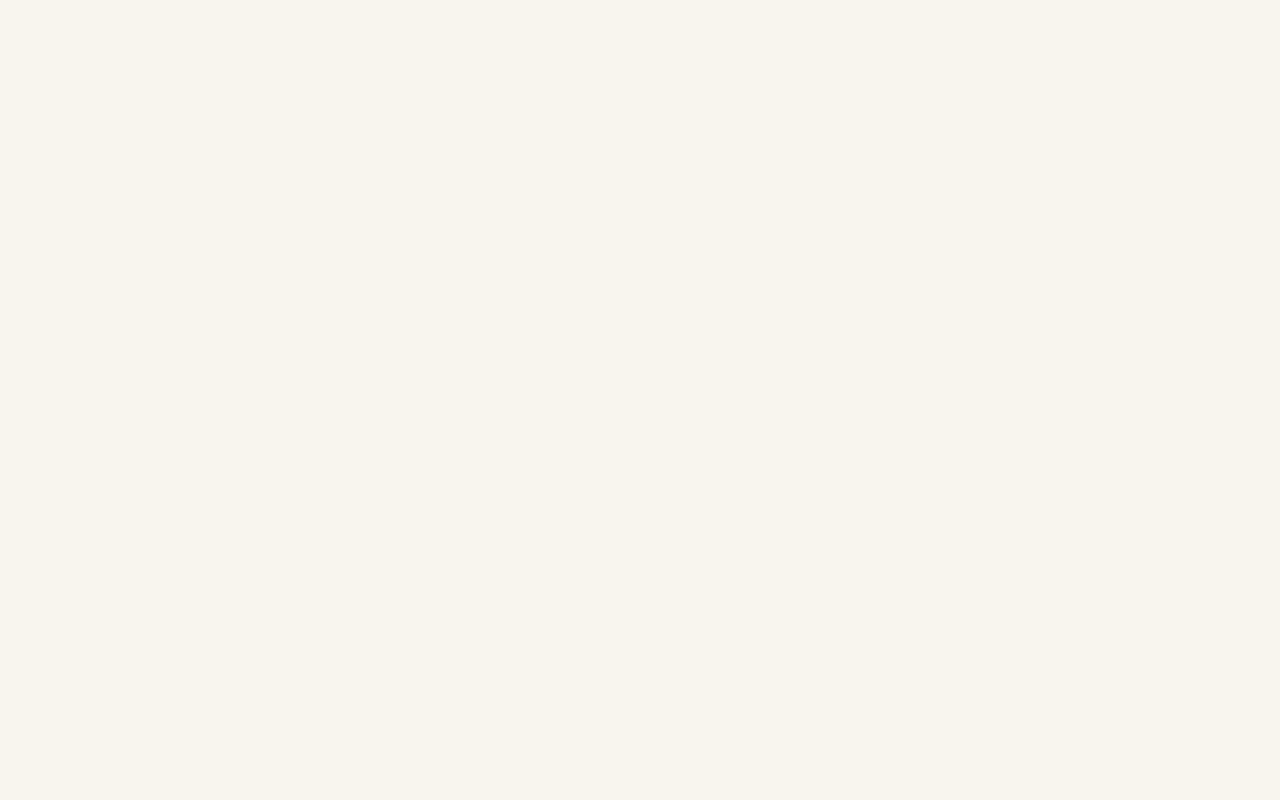
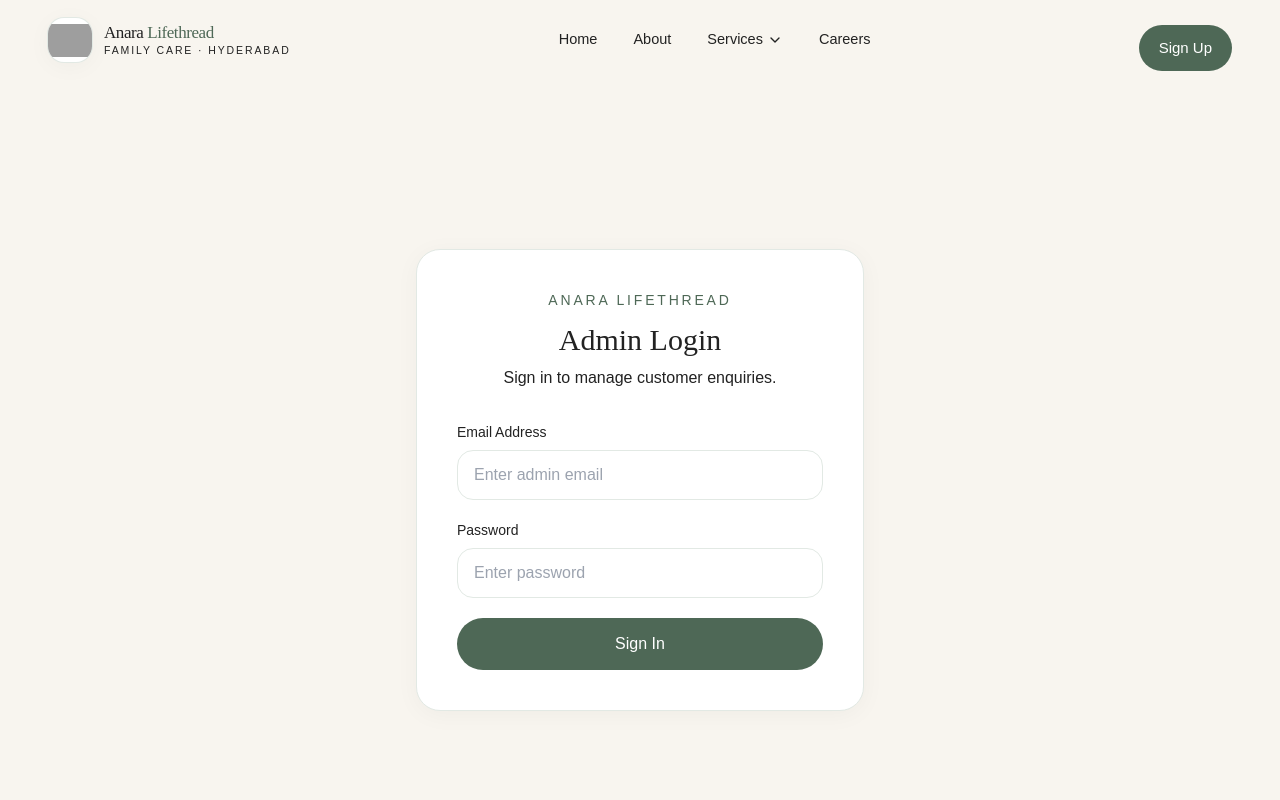
Before and after one commit to Sharath-kancha/anara-pro, a React (Create React App) app: page /#/admin-login in a window 1280 px wide. Shown: the top 800 px of the page. Built offline with nearby package versions, Linux system fonts and the light colour scheme; grey boxes are pictures that could not be loaded.

Commit message:
Fix GitHub Pages admin routing

```diff
--- a/src/App.js
+++ b/src/App.js
@@ -13,6 +13,8 @@ import Privacy from "./pages/Privacy.jsx";
 import Terms from "./pages/Terms.jsx";
 import NotFound from "./pages/NotFound.jsx";
 import Signup from "./pages/Signup";
+import AdminLogin from "./pages/AdminLogin";
+import AdminDashboard from "./pages/AdminDashboard";
 
 function App() {
   return (
@@ -34,6 +36,8 @@ function App() {
   <Route path="/terms" element={<Terms />} />
 
   <Route path="*" element={<NotFound />} />
+  <Route path="/admin-login" element={<AdminLogin />} />
+  <Route path="/admin" element={<AdminDashboard />} />
 </Routes>
     </Layout>
   );
--- a/src/index.js
+++ b/src/index.js
@@ -1,6 +1,6 @@
 import React from "react";
 import ReactDOM from "react-dom/client";
-import { BrowserRouter } from "react-router-dom";
+import { HashRouter } from "react-router-dom";
 
 import "./index.css";
 import App from "./App";
@@ -8,7 +8,7 @@ import App from "./App";
 const root = ReactDOM.createRoot(document.getElementById("root"));
 
 root.render(
-  <BrowserRouter basename="/anara-pro">
+ <HashRouter>
   <App />
-</BrowserRouter>
+</HashRouter>
 );
--- /dev/null
+++ b/src/pages/AdminDashboard.jsx
@@ -0,0 +1,133 @@
+import { useEffect, useState } from "react";
+import { useNavigate } from "react-router-dom";
+import { collection, getDocs } from "firebase/firestore";
+import { onAuthStateChanged, signOut } from "firebase/auth";
+import { auth, db } from "../firebase";
+
+export default function AdminDashboard() {
+  const navigate = useNavigate();
+  const [signups, setSignups] = useState([]);
+  const [loading, setLoading] = useState(true);
+
+  useEffect(() => {
+    const unsubscribe = onAuthStateChanged(auth, async (user) => {
+      if (!user) {
+        navigate("/admin-login");
+        return;
+      }
+
+      try {
+      const snapshot = await getDocs(collection(db, "signups"));
+
+        const data = snapshot.docs.map((doc) => ({
+          id: doc.id,
+          ...doc.data(),
+        }));
+
+        setSignups(data);
+      } catch (error) {
+        console.error("Error loading signups:", error);
+      } finally {
+        setLoading(false);
+      }
+    });
+
+    return () => unsubscribe();
+  }, [navigate]);
+
+  const handleLogout = async () => {
+    await signOut(auth);
+    navigate("/admin-login");
+  };
+
+  return (
+    <main className="min-h-screen bg-ivory-100 pt-28 pb-20">
+      <div className="max-w-7xl mx-auto px-6">
+
+        <div className="flex justify-between items-center mb-10">
+          <div>
+            <p className="text-sm uppercase tracking-[0.2em] text-sage-600">
+              Anara Lifethread
+            </p>
+
+            <h1 className="font-serif text-4xl text-ink mt-2">
+              Admin Dashboard
+            </h1>
+
+            <p className="text-ink-muted mt-2">
+              Manage customer enquiries and service requests.
+            </p>
+          </div>
+
+          <button
+            onClick={handleLogout}
+            className="border border-sage-600 text-sage-700 rounded-full px-6 py-2.5 hover:bg-sage-50"
+          >
+            Logout
+          </button>
+        </div>
+
+        <div className="bg-white rounded-3xl border border-sage-100 shadow-soft overflow-hidden">
+
+          {loading ? (
+            <div className="p-10 text-center text-ink-muted">
+              Loading enquiries...
+            </div>
+          ) : signups.length === 0 ? (
+            <div className="p-10 text-center text-ink-muted">
+              No enquiries found.
+            </div>
+          ) : (
+            <div className="overflow-x-auto">
+              <table className="w-full text-left">
+                <thead className="bg-sage-50">
+                  <tr>
+                    <th className="px-6 py-4">Name</th>
+                    <th className="px-6 py-4">Phone</th>
+                    <th className="px-6 py-4">Service</th>
+                    <th className="px-6 py-4">City</th>
+                    <th className="px-6 py-4">Date</th>
+                  </tr>
+                </thead>
+
+                <tbody>
+                  {signups.map((signup) => (
+                    <tr
+                      key={signup.id}
+                      className="border-t border-sage-100"
+                    >
+                      <td className="px-6 py-4">
+                        {signup.name || "-"}
+                      </td>
+
+                      <td className="px-6 py-4">
+                        {signup.phone || "-"}
+                      </td>
+
+                      <td className="px-6 py-4 capitalize">
+                        {signup.service || "-"}
+                      </td>
+
+                      <td className="px-6 py-4">
+                        {signup.city || "-"}
+                      </td>
+
+                      <td className="px-6 py-4">
+                        {signup.createdAt?.toDate
+                          ? signup.createdAt
+                              .toDate()
+                              .toLocaleDateString()
+                          : "-"}
+                      </td>
+                    </tr>
+                  ))}
+                </tbody>
+              </table>
+            </div>
+          )}
+
+        </div>
+      </div>
+    </main>
+  );
+}
--- /dev/null
+++ b/src/pages/AdminLogin.jsx
@@ -0,0 +1,98 @@
+import { useState } from "react";
+import { useNavigate } from "react-router-dom";
+import { signInWithEmailAndPassword } from "firebase/auth";
+import { auth } from "../firebase";
+
+export default function AdminLogin() {
+  const navigate = useNavigate();
+
+  const [email, setEmail] = useState("");
+  const [password, setPassword] = useState("");
+  const [error, setError] = useState("");
+  const [loading, setLoading] = useState(false);
+
+  const handleLogin = async (e) => {
+    e.preventDefault();
+
+    try {
+      setLoading(true);
+      setError("");
+
+      await signInWithEmailAndPassword(auth, email, password);
+
+      navigate("/admin");
+    } catch (error) {
+      console.error("Admin login error:", error);
+      setError("Invalid email or password. Please try again.");
+    } finally {
+      setLoading(false);
+    }
+  };
+
+  return (
+    <main className="min-h-screen bg-ivory-100 flex items-center justify-center px-6 py-20">
+      <div className="w-full max-w-md bg-white rounded-3xl border border-sage-100 shadow-soft p-8 md:p-10">
+
+        <div className="text-center mb-8">
+          <p className="text-sm uppercase tracking-[0.2em] text-sage-600 mb-3">
+            Anara Lifethread
+          </p>
+
+          <h1 className="font-serif text-3xl text-ink">
+            Admin Login
+          </h1>
+
+          <p className="text-ink-muted mt-2">
+            Sign in to manage customer enquiries.
+          </p>
+        </div>
+
+        <form onSubmit={handleLogin} className="space-y-5">
+          <div>
+            <label className="block text-sm text-ink mb-2">
+              Email Address
+            </label>
+
+            <input
+              type="email"
+              value={email}
+              onChange={(e) => setEmail(e.target.value)}
+              placeholder="Enter admin email"
+              required
+              className="w-full border border-sage-100 rounded-2xl px-4 py-3 outline-none focus:border-sage-600"
+            />
+          </div>
+
+          <div>
+            <label className="block text-sm text-ink mb-2">
+              Password
+            </label>
+
+            <input
+              type="password"
+              value={password}
+              onChange={(e) => setPassword(e.target.value)}
+              placeholder="Enter password"
+              required
+              className="w-full border border-sage-100 rounded-2xl px-4 py-3 outline-none focus:border-sage-600"
+            />
+          </div>
+
+          {error && (
+            <p className="text-sm text-red-500">
+              {error}
+            </p>
+          )}
+
+          <button
+            type="submit"
+            disabled={loading}
+            className="w-full bg-sage-600 hover:bg-sage-700 disabled:bg-sage-200 text-white rounded-full py-3.5 font-medium transition-colors"
+          >
+            {loading ? "Signing in..." : "Sign In"}
+          </button>
+        </form>
+      </div>
+    </main>
+  );
+}
```
